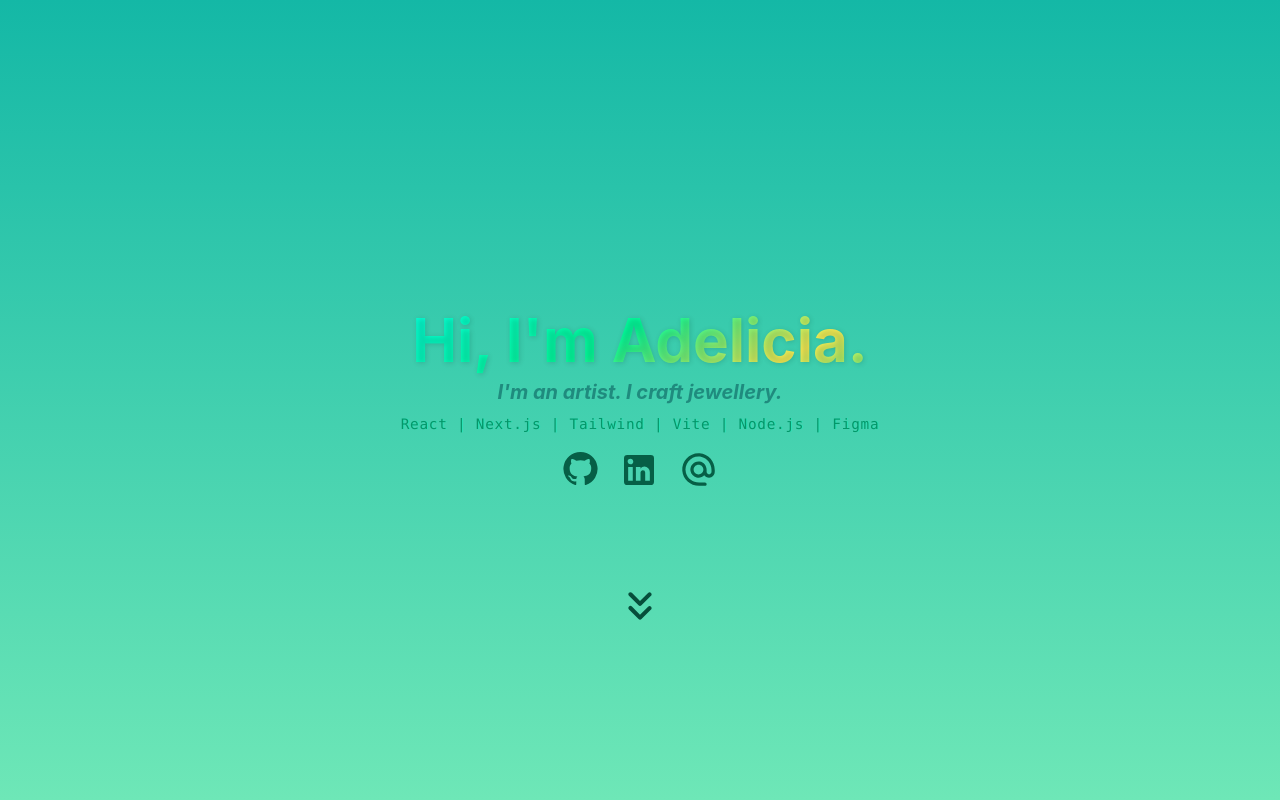
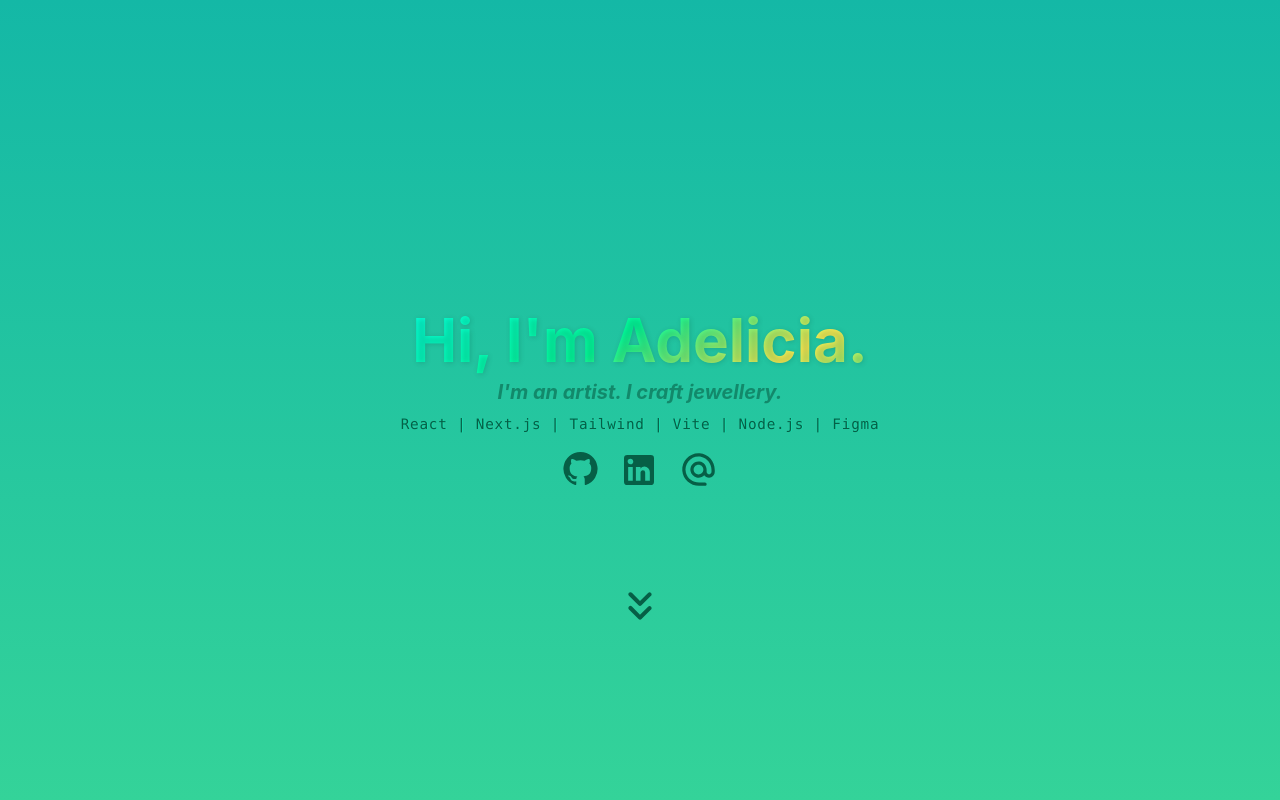
Before and after one commit to adelicia-js/home, a React (Vite) app: page / in a window 1280 px wide. Shown: the top 800 px of the page. Built offline with nearby package versions, Linux system fonts and the light colour scheme; a web font is replaced by a local one.

Commit message:
minor style changes

```diff
--- a/src/App.css
+++ b/src/App.css
@@ -135,34 +135,34 @@
 
 @keyframes who {
   0% {
-    color: #085c5c;
+    color: #065F46;
     content: "I'm a web developer. I love coding.";
   }
   20% {
-    color: #085c5c2a;
+    color: #065F462a;
   }
   30% {
-    color: #085c5c84;
+    color: #065F4684;
   }
   40% {
-    color: #085c5c;
+    color: #065F46;
     content: "I'm a designer. I frequent Pinterest.";
   }
   60% {
-    color: #085c5c2a;
+    color: #065F462a;
   }
   70% {
-    color: #085c5c84;
+    color: #065F4684;
   }
   80% {
-    color: #085c5c;
+    color: #065F46;
     content: "I'm an artist. I craft jewellery.";
   }
   90% {
-    color: #085c5c2a;
+    color: #065F462a;
   }
   100% {
-    color: #085c5c84;
+    color: #065F4684;
   }
 }
 
--- a/src/routes/root.jsx
+++ b/src/routes/root.jsx
@@ -8,7 +8,7 @@ export default function Root() {
   return (
     <div
       id="home"
-      className={`text-center bg-gradient-to-b from-teal-500 via-emerald-300 to-cyan-600`}
+      className={`text-center bg-gradient-to-b from-teal-500 via-emerald-400 to-cyan-600`}
     >
       <header
         id="header"
@@ -29,13 +29,13 @@ export default function Root() {
             </h2>
             <h2
               // className={`tracking-widest font-normal font-mono max-[400px]:text-[0.70rem] max-[370px]:text-[0.65rem] max-[300px]:text-[0.60rem] text-sm md:text-md sm:text-xs text-emerald-600 pb-4`}
-              className={`text-shadow-sea tracking-wider font-normal font-mono max-[400px]:text-[0.65rem] max-[370px]:text-[0.60rem] max-[300px]:text-[0.55rem] text-xs lg:text-[0.9rem] md:text-sm sm:text-xs text-emerald-600 pb-4`}
+              className={`text-shadow-sea tracking-wider font-normal font-mono max-[400px]:text-[0.65rem] max-[370px]:text-[0.60rem] max-[300px]:text-[0.55rem] text-xs lg:text-[0.9rem] md:text-sm sm:text-xs text-[#065F46] pb-4`}
             >
               React | Next.js | Tailwind | Vite | Node.js | Figma
             </h2>
             <ul
               id="socials"
-              className={`flex flex-col justify-center text-emerald-800`}
+              className={`flex flex-col justify-center text-[#065F46]`}
             >
               <div className={`flex flex-row justify-center gap-5`}>
                 <li>
@@ -88,7 +88,7 @@ export default function Root() {
           <a href="#menu">
             <KeyboardDoubleArrowDownRoundedIcon
               sx={{ fontSize: 50 }}
-              className={`scroll-down absolute top-3/4 text-emerald-900`}
+              className={`scroll-down absolute top-3/4 text-[#065F46]`}
             />
           </a>
         </section>
```
